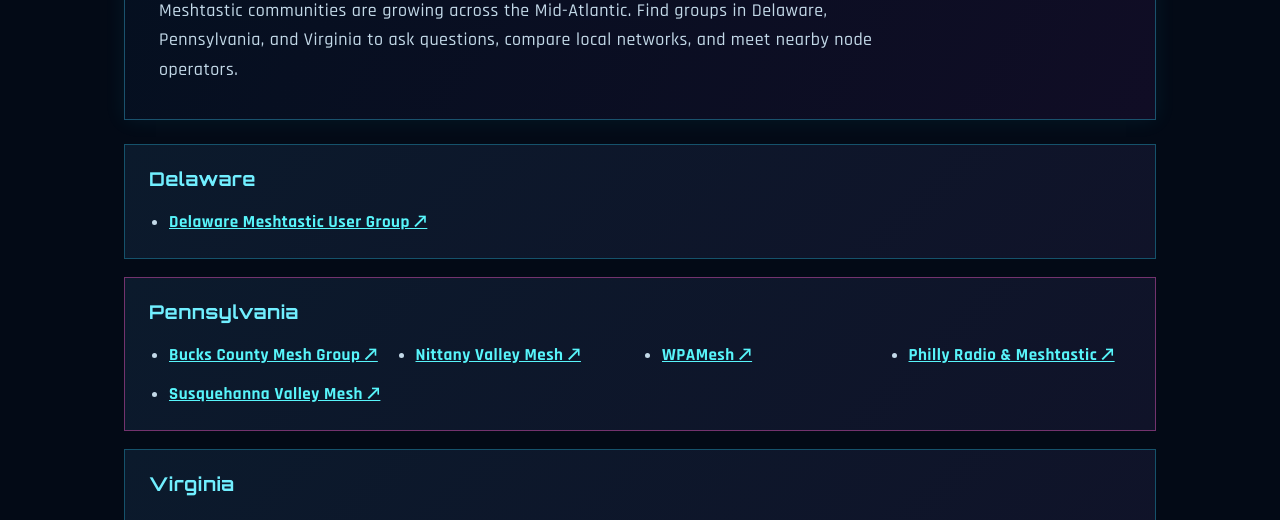
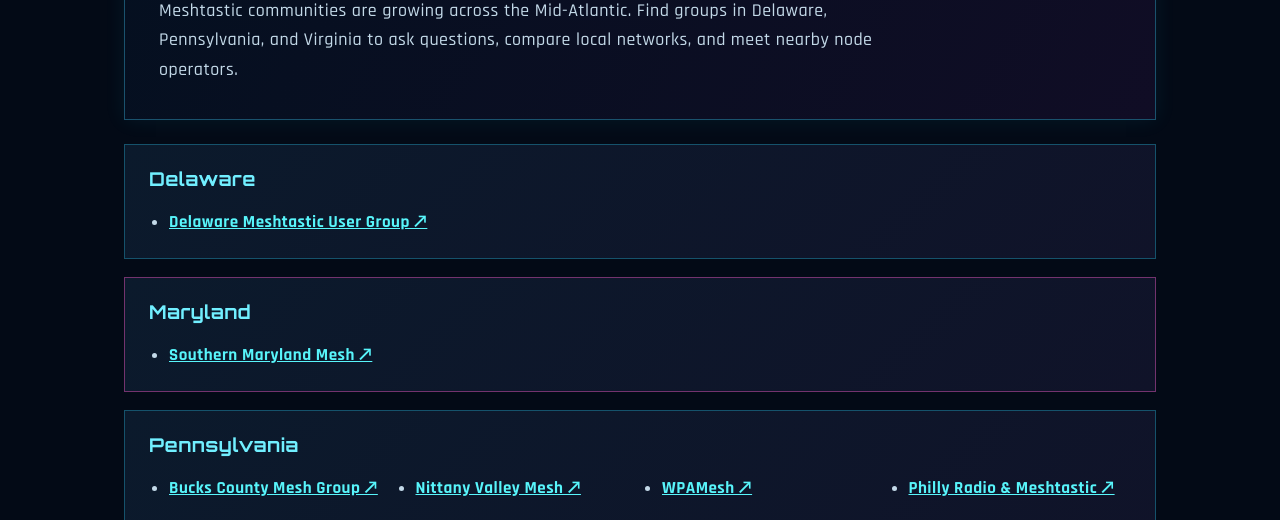
Before and after one commit to PizzaChief/marylandmesh.org, a plain HTML site: page neighbors.html in a window 1280 px wide. Shown: the part 280-800 px from the top of the page. Drawn offline with Linux system fonts and the light colour scheme.

Commit message:
Add Maryland to neighbors page

```diff
--- a/neighbors.html
+++ b/neighbors.html
@@ -75,6 +75,12 @@
         </ul>
       </article>
       <article class="state">
+        <h2>Maryland</h2>
+        <ul>
+          <li><a href="https://somdmesh.org/" target="_blank" rel="noopener noreferrer">Southern Maryland Mesh ↗</a></li>
+        </ul>
+      </article>
+      <article class="state">
         <h2>Pennsylvania</h2>
         <ul>
           <li><a href="https://bucksmesh.net/" target="_blank" rel="noopener noreferrer">Bucks County Mesh Group ↗</a></li>
```
